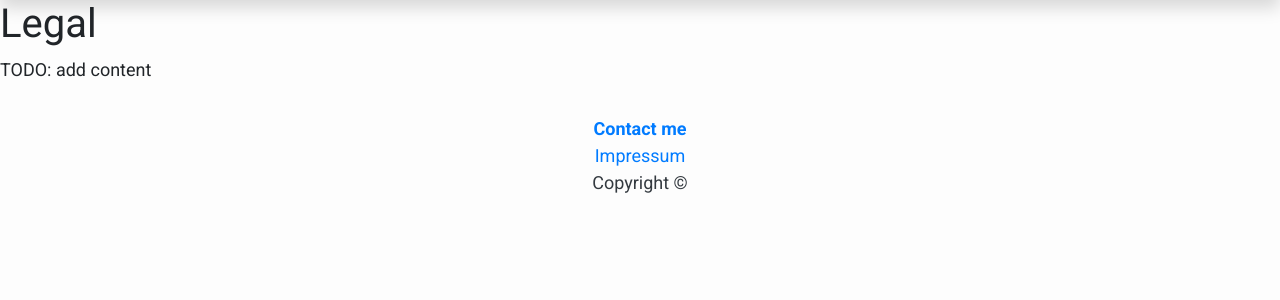
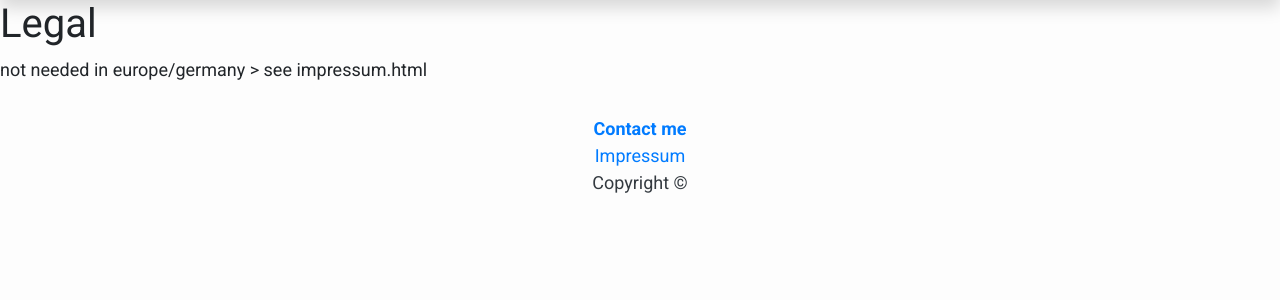
Before and after one commit to n4thal/djangoskeleton, a Django app: template templates/legal.html in a window 1280 px wide. Shown: the part 59-359 px from the top of the page. Run offline with Django 3.2, Linux system fonts and the light colour scheme; the template is opened without the code that fills it, so the values that code supplies are empty; some libraries are stand-ins or nearby versions.

Commit message:
is legal.html even needed?

```diff
--- a/templates/legal.html
+++ b/templates/legal.html
@@ -4,6 +4,6 @@
 {% block content %}
 
 <h1>Legal</h1>
-<p>TODO: add content</p>
+<p>not needed in europe/germany > see impressum.html</p>
 
 {% endblock content %}
```
